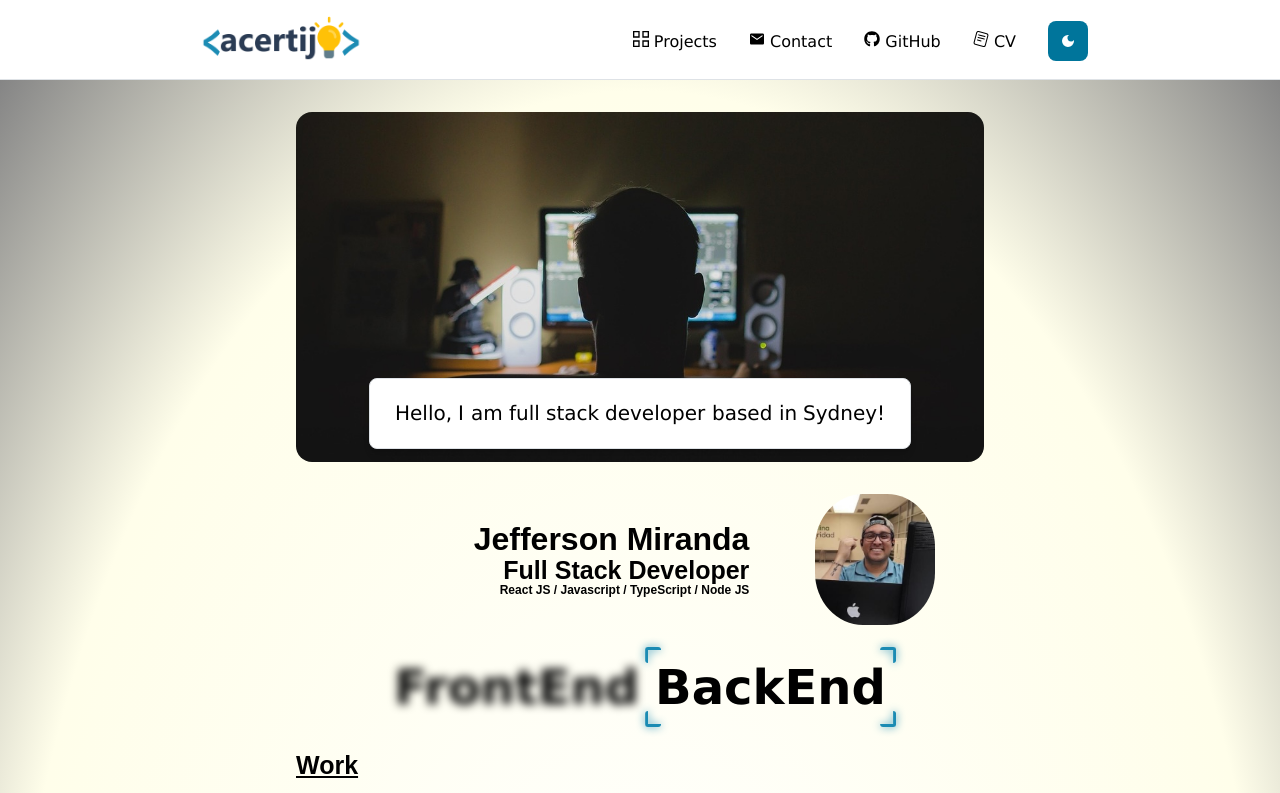
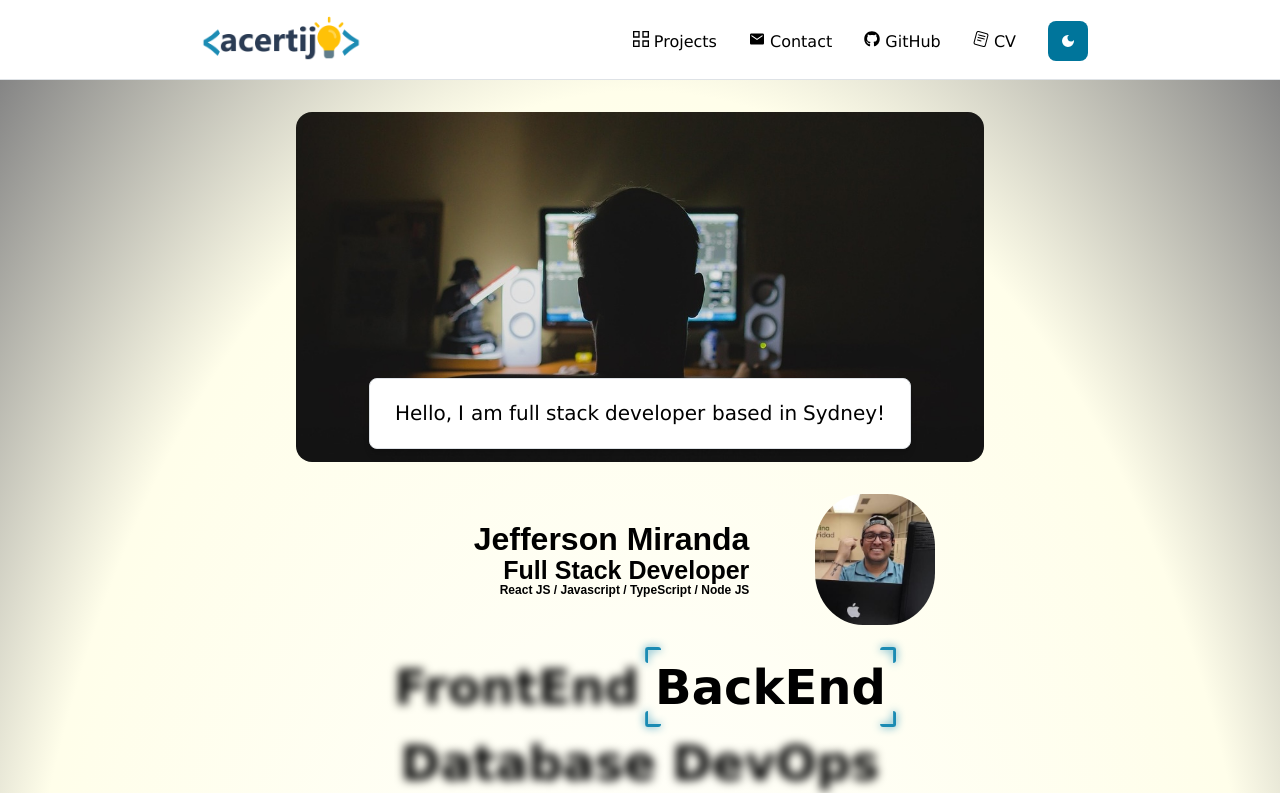
Before and after one commit to jjmirandaa86/acertijo.v5, a React (Vite) app: page / in a window 1280 px wide. Shown: the top 793 px of the page. Built offline with nearby package versions, Linux system fonts and the light colour scheme.

Commit message:
change technology in home page

```diff
--- a/src/components/Home.jsx
+++ b/src/components/Home.jsx
@@ -157,7 +157,7 @@ const Home = () => {
 				<Space h="xl" />
 				<div>
 					<TrueFocus
-						sentence="FrontEnd BackEnd"
+						sentence="FrontEnd BackEnd Database DevOps"
 						manualMode={false}
 						blurAmount={5}
 						borderColor={"rgba(27, 139, 179, 1)"}
```
